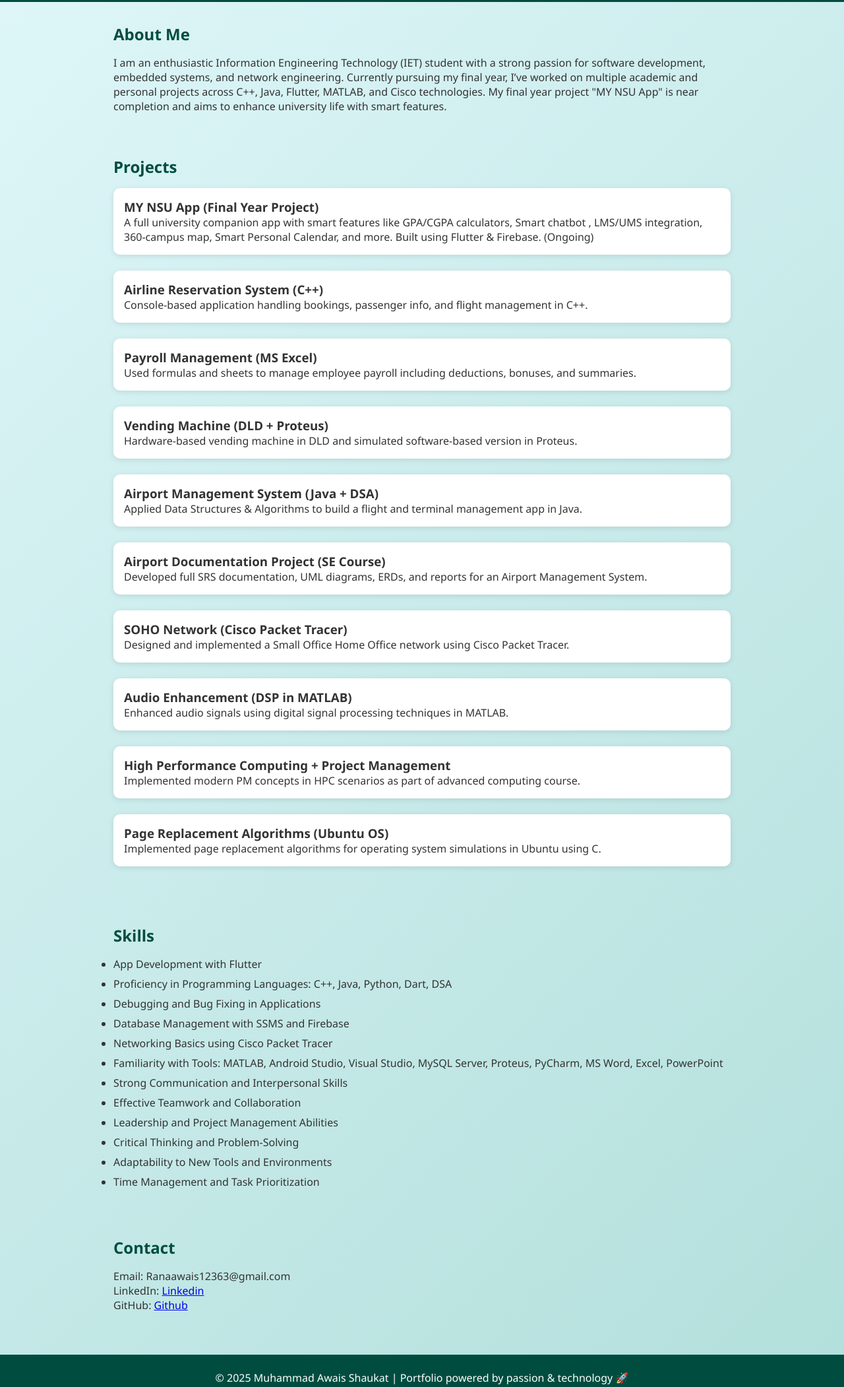
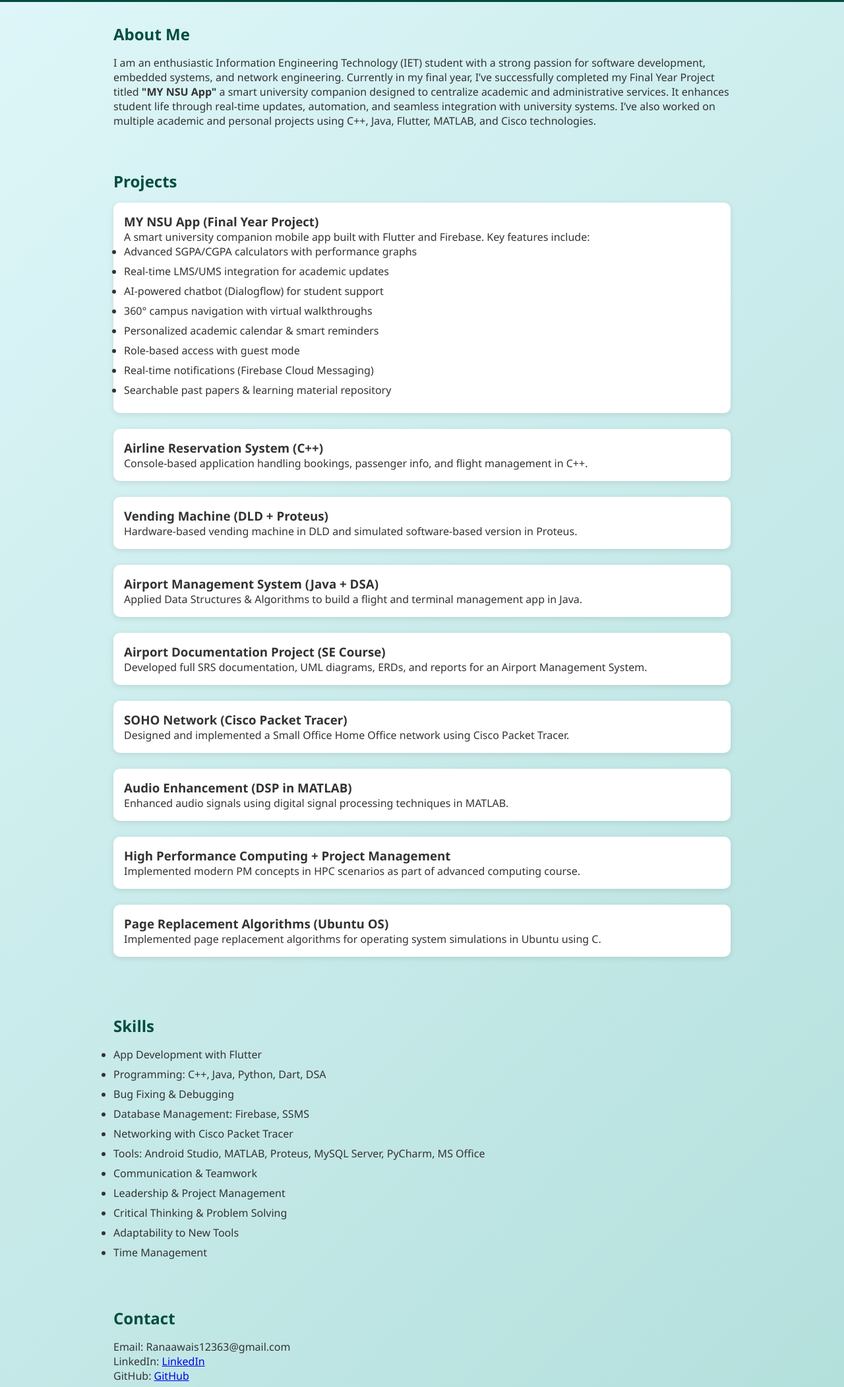
Before and after one commit to Rana12130/Awais-Portfolio, a plain HTML site: page Index.html in a window 1280 px wide. Shown: the part 158-2260 px from the top of the page at 66% size. Drawn offline with Linux system fonts and the light colour scheme.

Commit message:
Update Index.html

```diff
--- a/Index.html
+++ b/Index.html
@@ -71,6 +71,30 @@
     .project a:hover {
       text-decoration: underline;
     }
+
+    /* Responsive Design */
+    @media (max-width: 768px) {
+      header {
+        padding: 2rem 1rem;
+      }
+      section {
+        padding: 1.5rem;
+      }
+      .project {
+        padding: 1rem;
+      }
+    }
+    @media (max-width: 480px) {
+      h1 {
+        font-size: 1.8rem;
+      }
+      h2 {
+        font-size: 1.5rem;
+      }
+      .project h3 {
+        font-size: 1.2rem;
+      }
+    }
   </style>
 </head>
 <body>
@@ -82,24 +106,29 @@
 
 <section>
   <h2>About Me</h2>
-  <p>I am an enthusiastic Information Engineering Technology (IET) student with a strong passion for software development, embedded systems, and network engineering. Currently pursuing my final year, I’ve worked on multiple academic and personal projects across C++, Java, Flutter, MATLAB, and Cisco technologies. My final year project "MY NSU App" is near completion and aims to enhance university life with smart features.</p>
+  <p>I am an enthusiastic Information Engineering Technology (IET) student with a strong passion for software development, embedded systems, and network engineering. Currently in my final year, I’ve successfully completed my Final Year Project titled <strong>"MY NSU App"</strong> a smart university companion designed to centralize academic and administrative services. It enhances student life through real-time updates, automation, and seamless integration with university systems. I’ve also worked on multiple academic and personal projects using C++, Java, Flutter, MATLAB, and Cisco technologies.</p>
 </section>
 
 <section>
   <h2>Projects</h2>
   <div class="project">
     <h3>MY NSU App (Final Year Project)</h3>
-    <p>A full university companion app with smart features like GPA/CGPA calculators, Smart chatbot , LMS/UMS integration, 360-campus map, Smart Personal Calendar, and more. Built using Flutter & Firebase. (Ongoing)</p>
+    <p>A smart university companion mobile app built with Flutter and Firebase. Key features include:</p>
+    <ul>
+      <li>Advanced SGPA/CGPA calculators with performance graphs</li>
+      <li>Real-time LMS/UMS integration for academic updates</li>
+      <li>AI-powered chatbot (Dialogflow) for student support</li>
+      <li>360° campus navigation with virtual walkthroughs</li>
+      <li>Personalized academic calendar & smart reminders</li>
+      <li>Role-based access with guest mode</li>
+      <li>Real-time notifications (Firebase Cloud Messaging)</li>
+      <li>Searchable past papers & learning material repository</li>
+    </ul>
   </div>
 
   <div class="project">
     <h3>Airline Reservation System (C++)</h3>
     <p>Console-based application handling bookings, passenger info, and flight management in C++.</p>
-  </div>
-
-  <div class="project">
-    <h3>Payroll Management (MS Excel)</h3>
-    <p>Used formulas and sheets to manage employee payroll including deductions, bonuses, and summaries.</p>
   </div>
 
   <div class="project">
@@ -142,24 +171,24 @@
   <h2>Skills</h2>
   <ul>
     <li>App Development with Flutter</li>
-    <li>Proficiency in Programming Languages: C++, Java, Python, Dart, DSA</li>
-    <li>Debugging and Bug Fixing in Applications</li>
-    <li>Database Management with SSMS and Firebase</li>
-    <li>Networking Basics using Cisco Packet Tracer</li>
-    <li>Familiarity with Tools: MATLAB, Android Studio, Visual Studio, MySQL Server, Proteus, PyCharm, MS Word, Excel, PowerPoint</li>
-    <li>Strong Communication and Interpersonal Skills</li>
-    <li>Effective Teamwork and Collaboration</li>
-    <li>Leadership and Project Management Abilities</li>
-    <li>Critical Thinking and Problem-Solving</li>
-    <li>Adaptability to New Tools and Environments</li>
-    <li>Time Management and Task Prioritization</li>
+    <li>Programming: C++, Java, Python, Dart, DSA</li>
+    <li>Bug Fixing & Debugging</li>
+    <li>Database Management: Firebase, SSMS</li>
+    <li>Networking with Cisco Packet Tracer</li>
+    <li>Tools: Android Studio, MATLAB, Proteus, MySQL Server, PyCharm, MS Office</li>
+    <li>Communication & Teamwork</li>
+    <li>Leadership & Project Management</li>
+    <li>Critical Thinking & Problem Solving</li>
+    <li>Adaptability to New Tools</li>
+    <li>Time Management</li>
   </ul>
 </section>
+
 <section>
   <h2>Contact</h2>
   <p>Email: Ranaawais12363@gmail.com</p>
-  <p>LinkedIn: <a href="https://www.linkedin.com/in/rana-awais-98143a248/" target="_blank">Linkedin</a></p>
-  <p>GitHub: <a href="https://github.com/Rana12130" target="_blank">Github</a></p>
+  <p>LinkedIn: <a href="https://www.linkedin.com/in/rana-awais-98143a248/" target="_blank">LinkedIn</a></p>
+  <p>GitHub: <a href="https://github.com/Rana12130" target="_blank">GitHub</a></p>
 </section>
 
 <footer>
```
